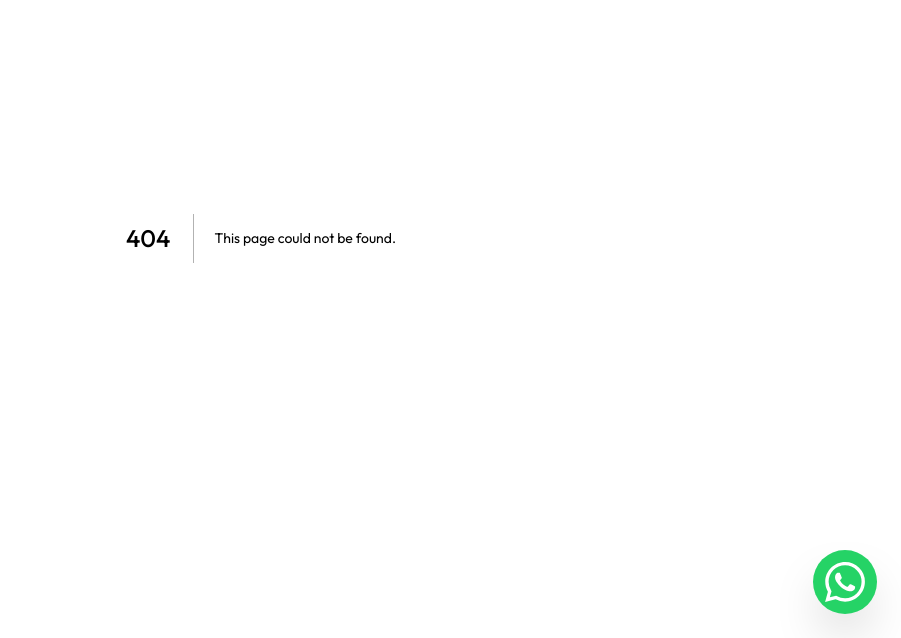
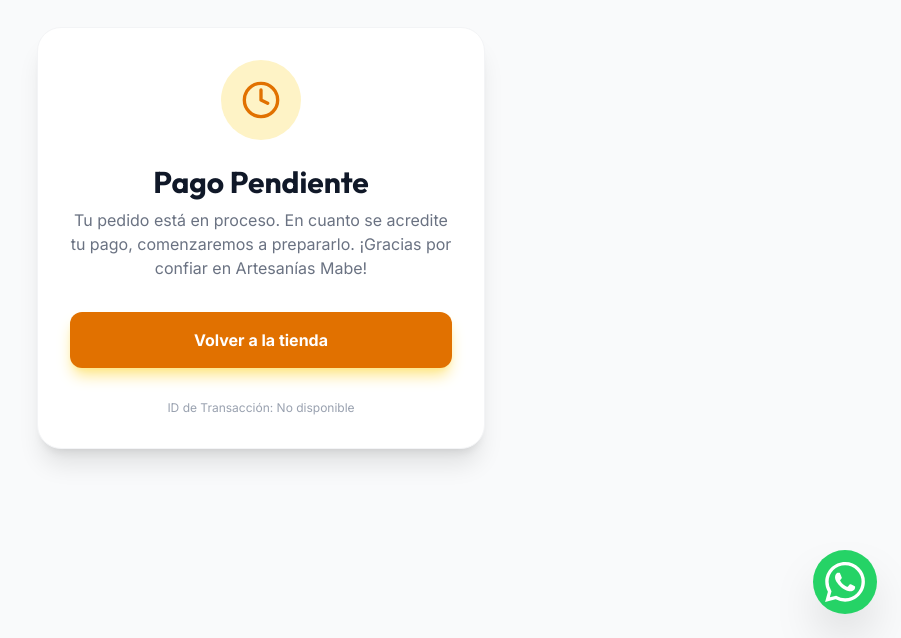
Before and after one commit to ghangelini/artesanias-mabe, a Next.js app: page /pending in a window 1280 px wide. Before the commit this address had no page. Shown: the part 162-800 px from the top of the page, without its empty margins (379-1280 px from the left). Built offline with nearby package versions, Linux system fonts and the light colour scheme.

Commit message:
feat: panel de administrador y webhook de mercado pago

```diff
--- /dev/null
+++ b/src/app/failure/page.tsx
@@ -0,0 +1,41 @@
+'use client';
+
+import React, { Suspense } from 'react';
+import { XCircle } from 'lucide-react';
+import Link from 'next/link';
+
+function FailureContent() {
+  return (
+    <div className="max-w-md w-full bg-white dark:bg-zinc-800 rounded-3xl shadow-xl overflow-hidden p-8 text-center border border-gray-100 dark:border-zinc-700">
+      <div className="w-20 h-20 bg-red-100 dark:bg-red-900/30 rounded-full flex items-center justify-center mx-auto mb-6">
+        <XCircle className="w-10 h-10 text-red-600 dark:text-red-500" />
+      </div>
+
+      <h1 className="text-3xl font-bold text-gray-900 dark:text-white mb-2">
+        Pago Rechazado
+      </h1>
+      <p className="text-gray-500 dark:text-gray-400 mb-8">
+        Lo sentimos, no pudimos procesar tu pago. Por favor, intenta nuevamente con otro medio de pago.
+      </p>
+
+      <div className="space-y-4">
+        <Link
+          href="/"
+          className="block w-full py-4 bg-red-600 text-white font-bold rounded-xl shadow-lg shadow-red-200 hover:bg-red-700 transition-all active:scale-[0.98]"
+        >
+          Volver a intentar
+        </Link>
+      </div>
+    </div>
+  );
+}
+
+export default function FailurePage() {
+  return (
+    <div className="min-h-screen flex items-center justify-center bg-gray-50 dark:bg-zinc-900 px-4 py-12">
+      <Suspense fallback={<div className="animate-spin rounded-full h-12 w-12 border-b-2 border-amber-600 mx-auto"></div>}>
+        <FailureContent />
+      </Suspense>
+    </div>
+  );
+}
--- a/src/app/page.tsx
+++ b/src/app/page.tsx
@@ -178,10 +178,39 @@
   // --- EFECTO PARA CARGAR PRODUCTOS ---
   useEffect(() => {
     async function fetchProducts() {
-      // Actualmente usa datos locales. Para usar la base de datos de Supabase,
-      // deberías descomentar la lógica de supabase y filtrar/mapear los resultados.
-      setProducts(getDefaultProducts());
-      setLoading(false);
+      try {
+        const { data, error } = await supabase
+          .from('products')
+          .select('*')
+          .order('is_featured', { ascending: false, nullsFirst: false });
+
+        if (error) {
+          throw error;
+        }
+
+        if (data && data.length > 0) {
+          const formattedProducts: Product[] = data.map((item: any) => ({
+            id: item.id,
+            name: item.name,
+            description: item.description,
+            price: Number(item.price),
+            originalPrice: item.original_price ? Number(item.original_price) : undefined,
+            image: item.image,
+            images: item.images || [],
+            stock: Number(item.stock),
+            isFeatured: item.is_featured,
+          }));
+          setProducts(formattedProducts);
+        } else {
+          console.warn("No products found in db, using default mock.");
+          setProducts(getDefaultProducts());
+        }
+      } catch (err) {
+        console.error("Error fetching products from Supabase:", err);
+        setProducts(getDefaultProducts());
+      } finally {
+        setLoading(false);
+      }
     }
 
     fetchProducts();
--- /dev/null
+++ b/src/app/pending/page.tsx
@@ -0,0 +1,49 @@
+'use client';
+
+import React, { Suspense } from 'react';
+import { Clock } from 'lucide-react';
+import Link from 'next/link';
+import { useSearchParams } from 'next/navigation';
+
+function PendingContent() {
+  const searchParams = useSearchParams();
+  const paymentId = searchParams.get('payment_id');
+
+  return (
+    <div className="max-w-md w-full bg-white dark:bg-zinc-800 rounded-3xl shadow-xl overflow-hidden p-8 text-center border border-gray-100 dark:border-zinc-700">
+      <div className="w-20 h-20 bg-amber-100 dark:bg-amber-900/30 rounded-full flex items-center justify-center mx-auto mb-6">
+        <Clock className="w-10 h-10 text-amber-600 dark:text-amber-500" />
+      </div>
+
+      <h1 className="text-3xl font-bold text-gray-900 dark:text-white mb-2">
+        Pago Pendiente
+      </h1>
+      <p className="text-gray-500 dark:text-gray-400 mb-8">
+        Tu pedido está en proceso. En cuanto se acredite tu pago, comenzaremos a prepararlo. ¡Gracias por confiar en Artesanías Mabe!
+      </p>
+
+      <div className="space-y-4">
+        <Link
+          href="/"
+          className="block w-full py-4 bg-amber-600 text-white font-bold rounded-xl shadow-lg shadow-amber-200 hover:bg-amber-700 transition-all active:scale-[0.98]"
+        >
+          Volver a la tienda
+        </Link>
+      </div>
+
+      <p className="text-xs text-gray-400 mt-8">
+        ID de Transacción: {paymentId || 'No disponible'}
+      </p>
+    </div>
+  );
+}
+
+export default function PendingPage() {
+  return (
+    <div className="min-h-screen flex items-center justify-center bg-gray-50 dark:bg-zinc-900 px-4 py-12">
+      <Suspense fallback={<div className="animate-spin rounded-full h-12 w-12 border-b-2 border-amber-600 mx-auto"></div>}>
+        <PendingContent />
+      </Suspense>
+    </div>
+  );
+}
--- a/src/components/ProductCard.tsx
+++ b/src/components/ProductCard.tsx
@@ -85,6 +85,16 @@
               ${product.price.toLocaleString('es-AR')}
             </span>
           </div>
+          {product.stock !== undefined && product.stock <= 0 ? (
+            <a
+              href={`https://wa.me/5491169962617?text=${encodeURIComponent(`Hola Mabe! Quería saber si vas a reponer stock de: ${product.name}`)}`}
+              target="_blank"
+              rel="noopener noreferrer"
+              className="flex items-center justify-center px-3 h-10 rounded-[14px] bg-gray-200 dark:bg-gray-800 text-gray-700 dark:text-gray-300 hover:bg-gray-300 dark:hover:bg-gray-700 transition-all shadow-sm text-xs font-bold leading-tight text-center"
+            >
+              Consultar stock
+            </a>
+          ) : (
             <button
               onClick={() => addToCart(product)}
               className="flex items-center justify-center w-10 h-10 rounded-full bg-amber-600 text-white hover:bg-amber-700 transition-all active:scale-95 shadow-lg shadow-amber-200"
@@ -92,6 +102,7 @@
             >
               <Plus className="w-5 h-5" />
             </button>
+          )}
         </div>
       </div>
 
```
Lines whose indentation alone changed are shown as unchanged.
